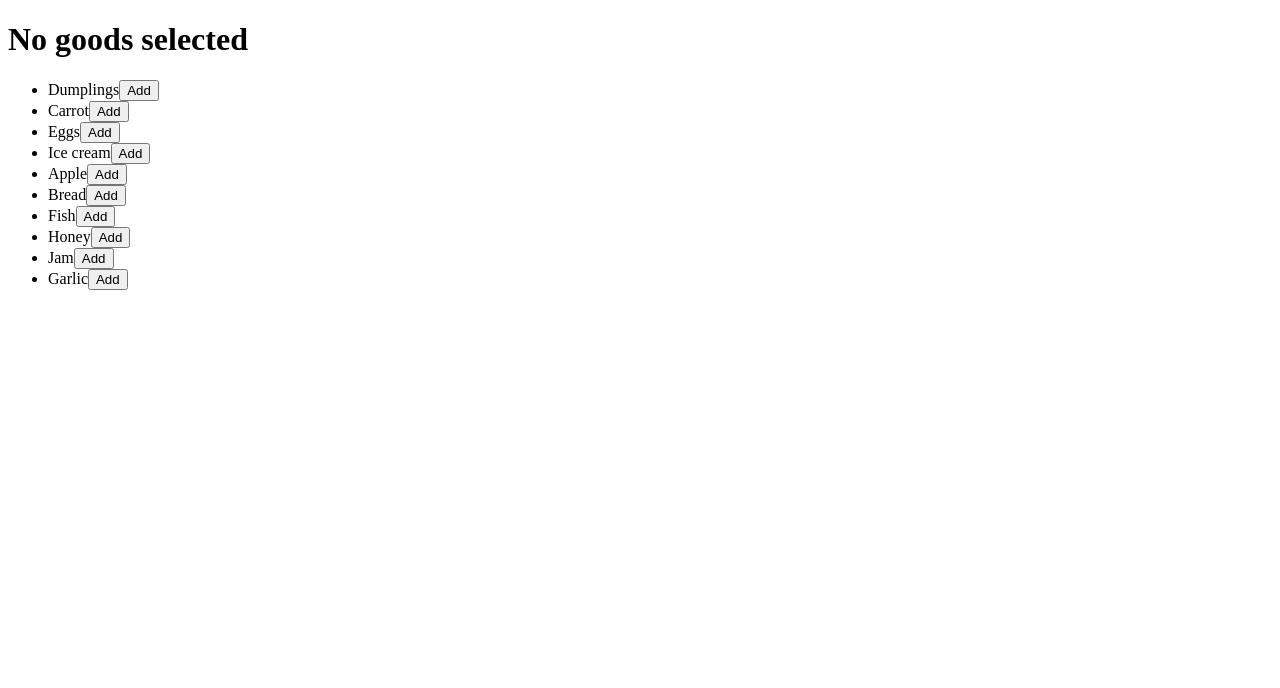
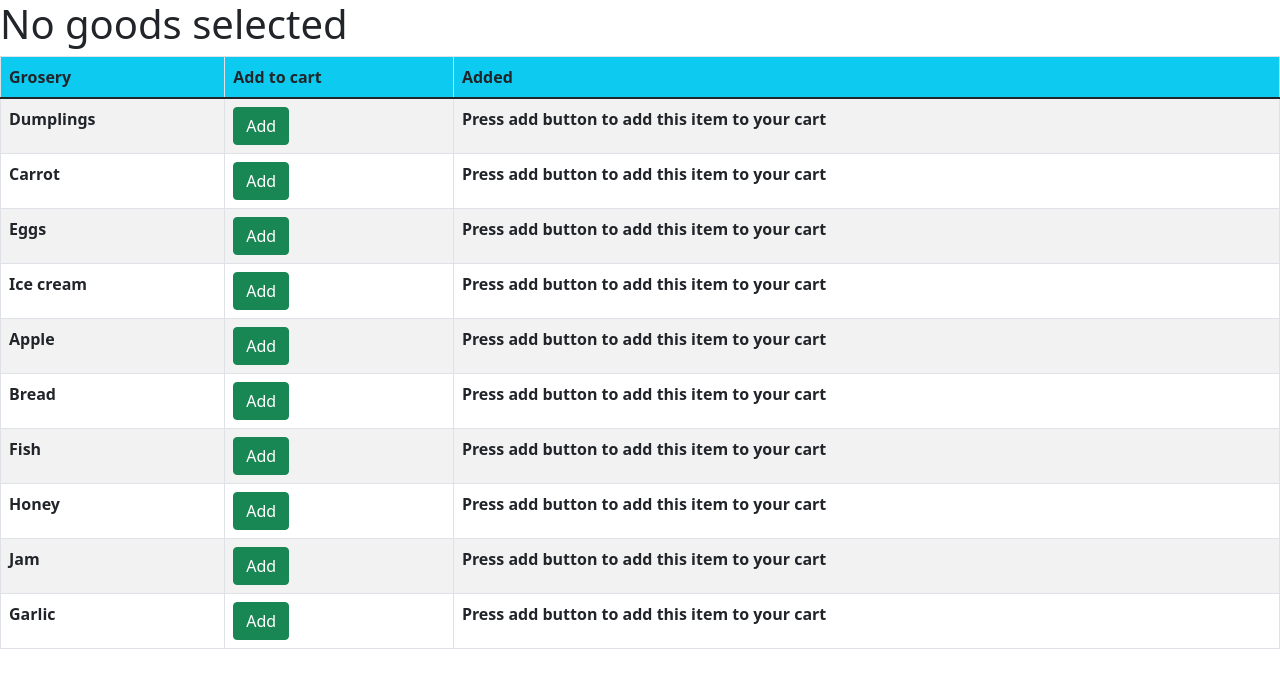
Before and after one commit to mate-academy/react_goods-selector, a React (Create React App) app: page / in a window 1280 px wide. Shown: the top 688 px of the page. Built offline with nearby package versions, Linux system fonts and the light colour scheme.

Commit message:
bootstrap

```diff
--- a/public/index.html
+++ b/public/index.html
@@ -4,6 +4,13 @@
     <meta charset="utf-8" />
     <meta name="viewport" content="width=device-width, initial-scale=1" />
     <title>Static list of todos</title>
+
+    <!-- Bootstrap -->
+    <link rel="stylesheet" href="https://cdn.jsdelivr.net/npm/bootstrap@5.1.3/dist/css/bootstrap.min.css" integrity="sha384-1BmE4kWBq78iYhFldvKuhfTAU6auU8tT94WrHftjDbrCEXSU1oBoqyl2QvZ6jIW3" crossorigin="anonymous">
+
+    <script src="https://cdn.jsdelivr.net/npm/bootstrap@5.1.3/dist/js/bootstrap.min.js" integrity="sha384-QJHtvGhmr9XOIpI6YVutG+2QOK9T+ZnN4kzFN1RtK3zEFEIsxhlmWl5/YESvpZ13" crossorigin="anonymous"></script>
+
+    <script src="https://cdn.jsdelivr.net/npm/bootstrap@5.1.3/dist/js/bootstrap.bundle.min.js" integrity="sha384-ka7Sk0Gln4gmtz2MlQnikT1wXgYsOg+OMhuP+IlRH9sENBO0LRn5q+8nbTov4+1p" crossorigin="anonymous"></script>
   </head>
   <body>
     <div id="root"></div>
--- a/src/App.scss
+++ b/src/App.scss
@@ -1,4 +1 @@
 // styles go here
-.added {
-  background-color: aquamarine
-}
--- a/src/App.tsx
+++ b/src/App.tsx
@@ -52,6 +52,7 @@ class App extends React.Component<{}, State> {
     return (
       <button
         type="button"
+        className={this.state.selectedGoods.includes(good) ? 'btn btn-warning' : 'btn btn-success'}
         onClick={() => {
           this.selector(good);
         }}
@@ -79,16 +80,44 @@ class App extends React.Component<{}, State> {
         <h1>
           {this.getMessage()}
         </h1>
-        <ul>
+        <div className="table-responsive">
+          <table
+            className="
+              table
+              table-striped
+              table-hover
+              table-bordered
+            "
+          >
+            <thead>
+              <tr className="bg-info">
+                <th>Grosery</th>
+                <th>Add to cart</th>
+                <th>Added</th>
+              </tr>
+            </thead>
+
+            <tbody>
               {goodsFromServer.map((good) => {
                 return (
-              <li key={good} className={this.state.selectedGoods.includes(good) ? 'added' : ''}>
+
+                  <tr className={this.state.selectedGoods.includes(good) ? 'bg-info' : ''}>
+                    <th>
                       {good}
+                    </th>
+                    <th>
                       {this.getButton(good)}
-              </li>
+                    </th>
+                    <th>
+                      {this.state.selectedGoods.includes(good) ? 'This item was added to your cart' : 'Press add button to add this item to your cart'}
+                    </th>
+                  </tr>
+
                 );
               })}
-        </ul>
+            </tbody>
+          </table>
+        </div>
       </div>
     );
   }
```
Lines whose indentation alone changed are shown as unchanged.
